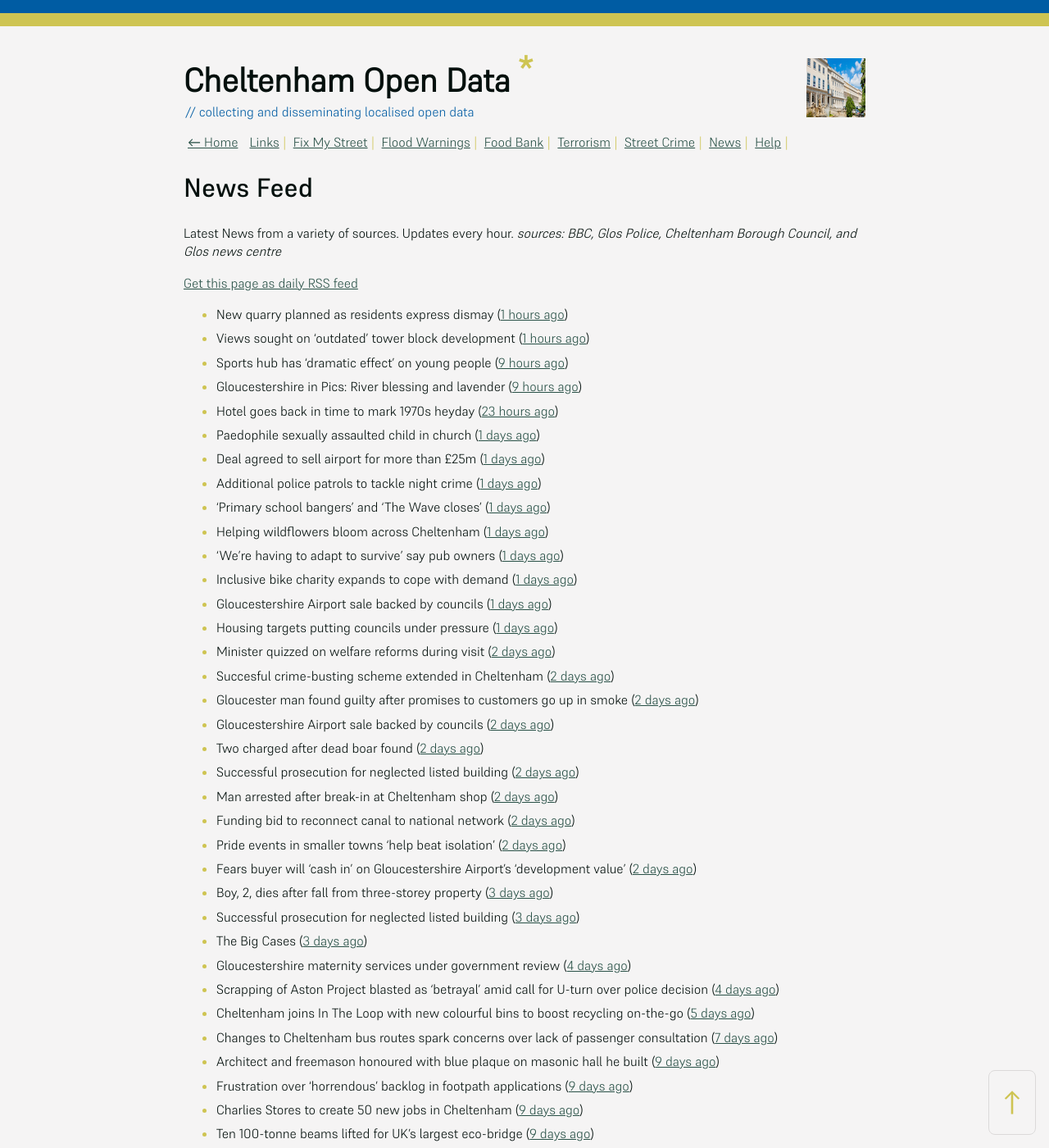
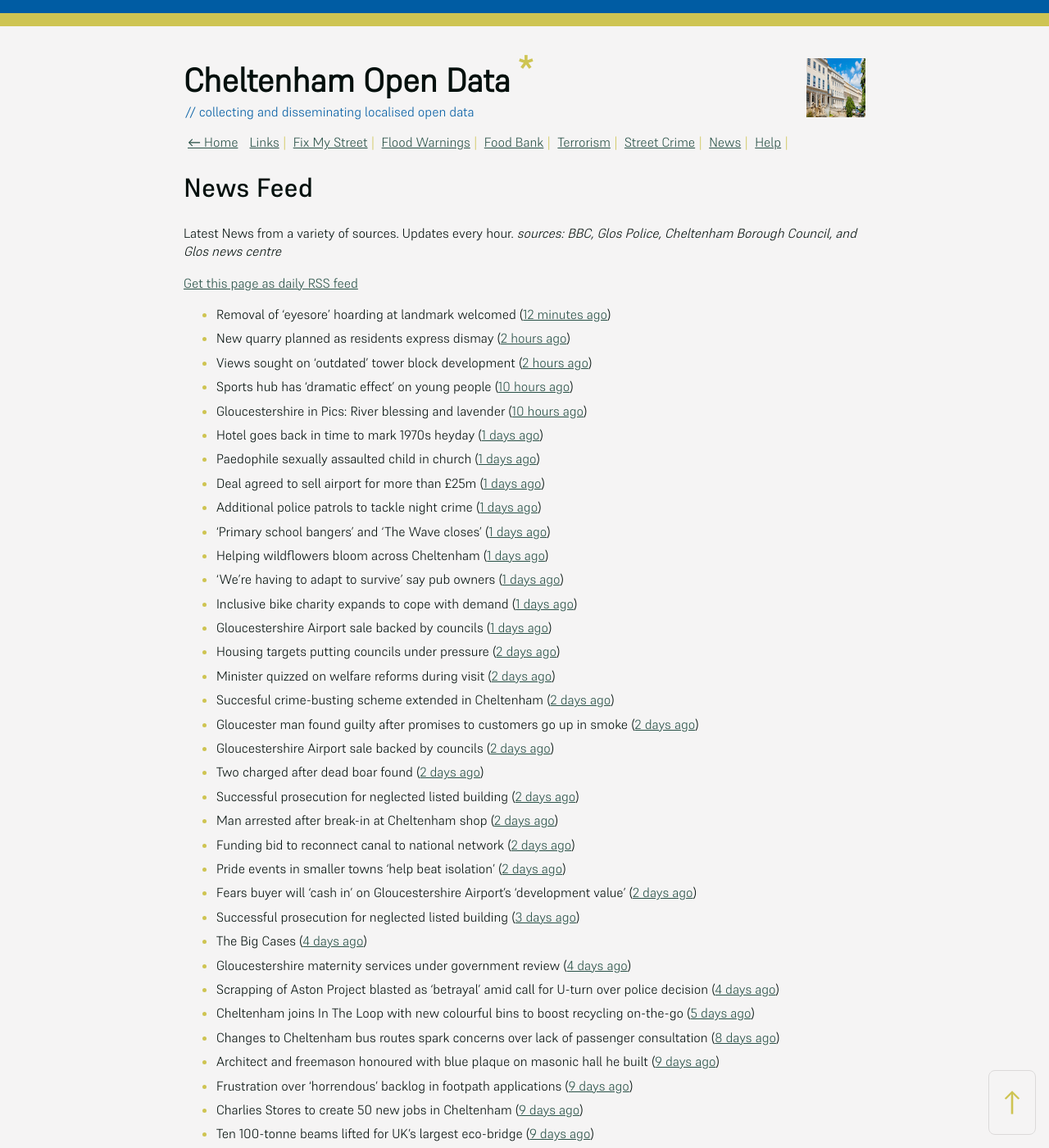
Before and after one commit to mat-0/cheltenham-open-data, a Jekyll site: the page built from _pages/news.md, in a window 1280 px wide and 1400 px high. Shown: the whole window at 82% size. Built offline with Jekyll 4.4.1, drawn with Linux system fonts in a browser that asks for light colours; some of the changed text lies outside the part shown.

Commit message:
Updated 2025-06-28 16:57:58

```diff
--- a/_pages/news.md
+++ b/_pages/news.md
@@ -12,11 +12,12 @@ _sources: BBC, Glos Police, Cheltenham Borough Council, and Glos news centre_
 [Get this page as daily RSS feed](/daily.rss)
 
 <!-- news_marker starts -->
-- New quarry planned as residents express dismay ([1 hours ago](https://www.bbc.com/news/articles/cx2l7x40e0jo))
-- Views sought on 'outdated' tower block development ([1 hours ago](https://www.bbc.com/news/articles/c78nj81ppe5o))
-- Sports hub has 'dramatic effect' on young people ([9 hours ago](https://www.bbc.com/news/articles/cvg8pxj550eo))
-- Gloucestershire in Pics: River blessing and lavender ([9 hours ago](https://www.bbc.com/news/articles/c2k158nynz5o))
-- Hotel goes back in time to mark 1970s heyday ([23 hours ago](https://www.bbc.com/news/articles/c335z6yzpmro))
+- Removal of 'eyesore' hoarding at landmark welcomed ([12 minutes ago](https://www.bbc.com/news/articles/cvg4qxpgzzyo))
+- New quarry planned as residents express dismay ([2 hours ago](https://www.bbc.com/news/articles/cx2l7x40e0jo))
+- Views sought on 'outdated' tower block development ([2 hours ago](https://www.bbc.com/news/articles/c78nj81ppe5o))
+- Sports hub has 'dramatic effect' on young people ([10 hours ago](https://www.bbc.com/news/articles/cvg8pxj550eo))
+- Gloucestershire in Pics: River blessing and lavender ([10 hours ago](https://www.bbc.com/news/articles/c2k158nynz5o))
+- Hotel goes back in time to mark 1970s heyday ([1 days ago](https://www.bbc.com/news/articles/c335z6yzpmro))
 - Paedophile sexually assaulted child in church ([1 days ago](https://www.bbc.com/news/articles/czxe4e2ppw2o))
 - Deal agreed to sell airport for more than £25m ([1 days ago](https://www.bbc.com/news/articles/cdx5g5xqkv1o))
 - Additional police patrols to tackle night crime ([1 days ago](https://www.bbc.com/news/articles/czjknk33xpxo))
@@ -25,7 +26,7 @@ _sources: BBC, Glos Police, Cheltenham Borough Council, and Glos news centre_
 - 'We're having to adapt to survive' say pub owners ([1 days ago](https://www.bbc.com/news/articles/c74z3yp3p0xo))
 - Inclusive bike charity expands to cope with demand ([1 days ago](https://www.bbc.com/news/articles/ceq79pjzq3no))
 - Gloucestershire Airport sale backed by councils ([1 days ago](https://gloucesternewscentre.co.uk/gloucestershire-airport-sale-backed-by-councils/))
-- Housing targets putting councils under pressure ([1 days ago](https://www.bbc.com/news/articles/c3en9q19k03o))
+- Housing targets putting councils under pressure ([2 days ago](https://www.bbc.com/news/articles/c3en9q19k03o))
 - Minister quizzed on welfare reforms during visit ([2 days ago](https://www.bbc.com/news/articles/cd6g58we454o))
 - Succesful crime-busting scheme extended in Cheltenham ([2 days ago](https://gloucesternewscentre.co.uk/succesful-crime-busting-scheme-extended-in-cheltenham/))
 - Gloucester man found guilty after promises to customers go up in smoke ([2 days ago](https://gloucesternewscentre.co.uk/gloucester-man-found-guilty-after-promises-to-customers-go-up-in-smoke/))
@@ -36,13 +37,12 @@ _sources: BBC, Glos Police, Cheltenham Borough Council, and Glos news centre_
 - Funding bid to reconnect canal to national network ([2 days ago](https://www.bbc.com/news/articles/cgmw1werzneo))
 - Pride events in smaller towns 'help beat isolation' ([2 days ago](https://www.bbc.com/news/articles/c24v5vqj8dro))
 - Fears buyer will ‘cash in’ on Gloucestershire Airport’s ‘development value’ ([2 days ago](https://gloucesternewscentre.co.uk/fears-buyer-will-cash-in-on-gloucestershire-airports-development-value/))
-- Boy, 2, dies after fall from three-storey property ([3 days ago](https://www.bbc.com/news/articles/crmvj3p192ko))
 - Successful prosecution for neglected listed building ([3 days ago](https://www.cheltenham.gov.uk/news/article/3023/successful_prosecution_for_neglected_listed_building))
-- The Big Cases ([3 days ago](https://www.bbc.co.uk/iplayer/episode/m001z7w2))
+- The Big Cases ([4 days ago](https://www.bbc.co.uk/iplayer/episode/m001z7w2))
 - Gloucestershire maternity services under government review ([4 days ago](https://www.bbc.co.uk/sounds/play/p0ll39jx))
 - Scrapping of Aston Project blasted as ‘betrayal’ amid call for U-turn over police decision ([4 days ago](https://gloucesternewscentre.co.uk/scrapping-of-aston-project-blasted-as-betrayal-amid-call-for-u-turn-over-police-decision/))
 - Cheltenham joins In The Loop with new colourful bins to boost recycling on-the-go ([5 days ago](https://www.cheltenham.gov.uk/news/article/3022/cheltenham_joins_in_the_loop_with_new_colourful_bins_to_boost_recycling_on-the-go))
-- Changes to Cheltenham bus routes spark concerns over lack of passenger consultation ([7 days ago](https://gloucesternewscentre.co.uk/changes-to-cheltenham-bus-routes-spark-concerns-over-lack-of-passenger-consultation/))
+- Changes to Cheltenham bus routes spark concerns over lack of passenger consultation ([8 days ago](https://gloucesternewscentre.co.uk/changes-to-cheltenham-bus-routes-spark-concerns-over-lack-of-passenger-consultation/))
 - Architect and freemason honoured with blue plaque on masonic hall he built ([9 days ago](https://gloucesternewscentre.co.uk/architect-and-freemason-honoured-with-blue-plaque-on-masonic-hall-he-built/))
 - Frustration over ‘horrendous’ backlog in footpath applications ([9 days ago](https://gloucesternewscentre.co.uk/frustration-over-horrendous-backlog-in-footpath-applications/))
 - Charlies Stores to create 50 new jobs in Cheltenham ([9 days ago](https://gloucesternewscentre.co.uk/charlies-stores-to-create-50-new-jobs-in-cheltenham/))
```
Also changed, not shown: other parts of _pages/news.md (+2 -3 lines), _data/flood.json (+5 -48 lines), _pages/fix-my-street.md (+1 -1 lines), index.md (+5 -5 lines).
